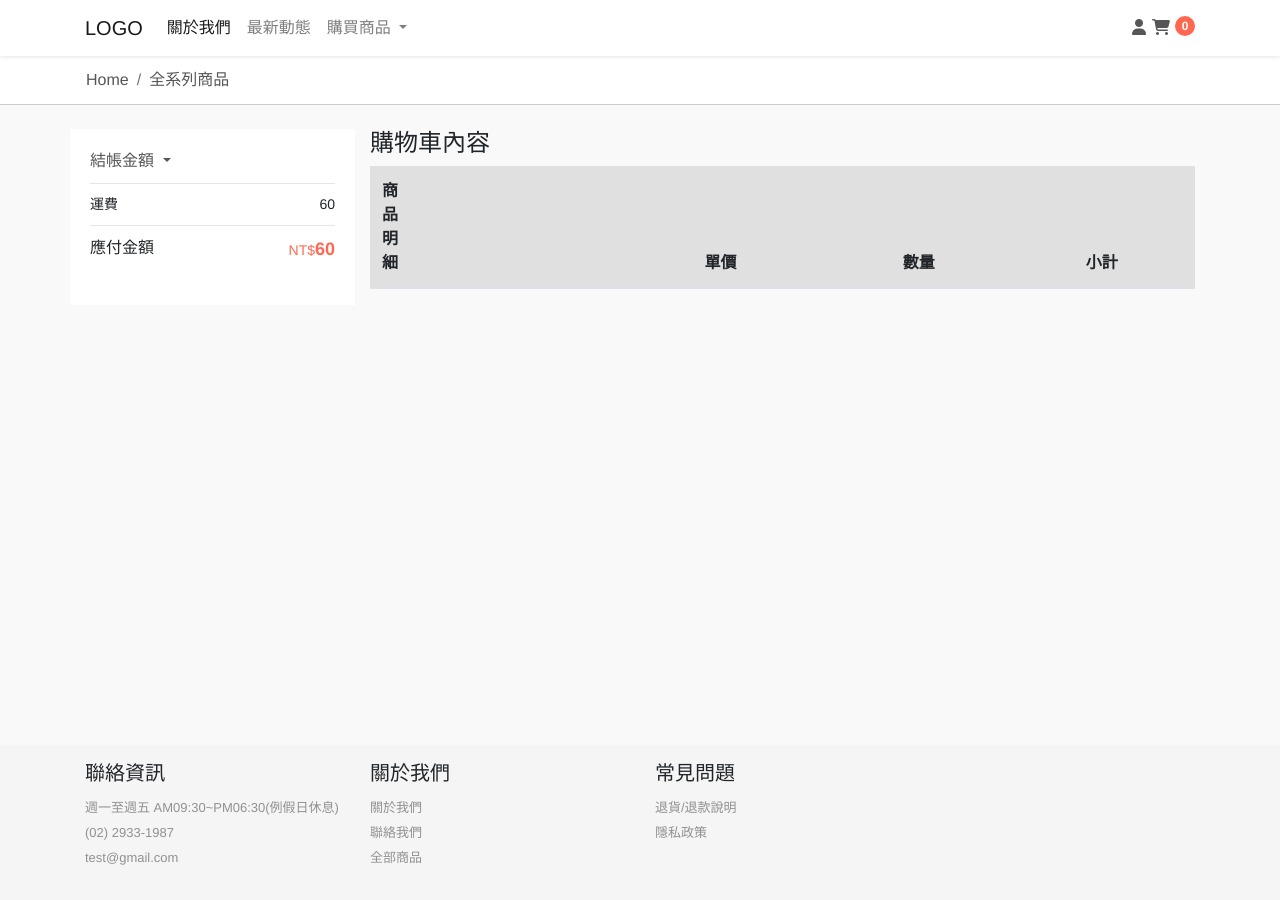
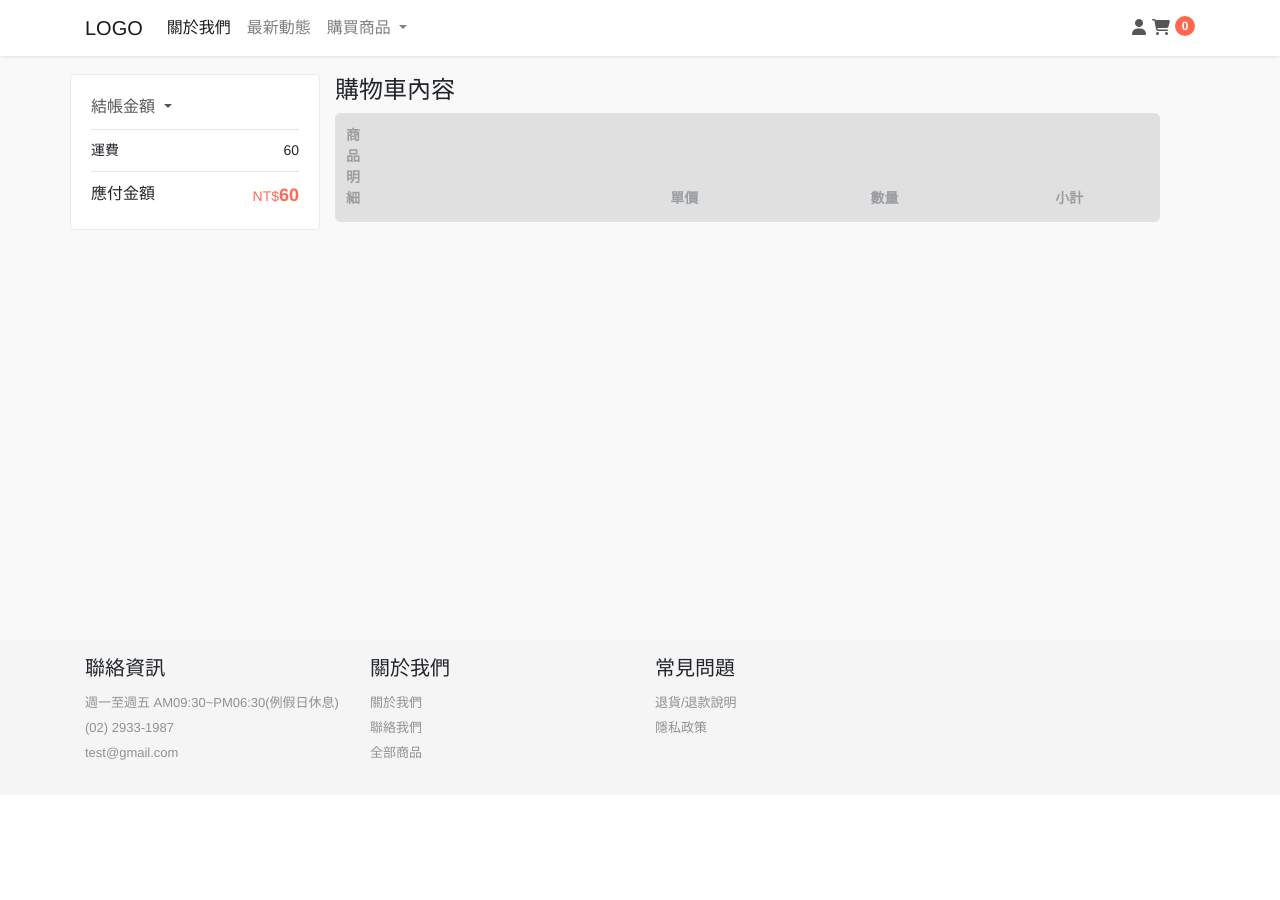
Before and after one commit to chunlingliao/vue-shopping-cart, a Vue app: page /cartPage in a window 1280 px wide. After the commit the page ends 800 px from the top, so only its background shows below. Built offline with nearby package versions, Linux system fonts and the light colour scheme.

Commit message:
樣式調整

```diff
--- a/public/css/style.css
+++ b/public/css/style.css
@@ -74,6 +74,10 @@ p {
 .bg-light {
     background-color: #fff !important;
     box-shadow: 0px 0px 5px rgba(0, 0, 0, .15);
+    position: fixed;
+    top: 0;
+    z-index: 3;
+    width: 100%;
 }
 
 .cart-count {
@@ -95,6 +99,7 @@ p {
     width: 100px !important;
     padding: 0 !important;
 }
+
 .buy-list a {
     padding: 5px 10px;
     border-bottom: 1px solid #e5e5e5;
@@ -103,10 +108,13 @@ p {
 .buy-list a:last-child {
     border-bottom: unset;
 }
-.dropdown-item.active, .dropdown-item:active {
+
+.dropdown-item.active,
+.dropdown-item:active {
     background-color: unset;
     color: unset;
 }
+
 /* 登入頁 */
 .usericon {
     margin-right: 6px;
@@ -161,6 +169,7 @@ p {
 .breadcrumb-wrap {
     background-color: #fff !important;
     border-bottom: 1px solid #cdcdcd;
+    margin-top: 58px;
 }
 
 .breadcrumb {
@@ -229,6 +238,11 @@ p {
 .cart-detail-list {
     background: #fff;
     padding: 20px;
+    border: 1px solid #eaeaea;
+    border-radius: 4px;
+    width: 250px;
+    position: fixed;
+    top: 74px;
 }
 
 .product-title {
@@ -303,13 +317,37 @@ hr {
     font-size: 16px;
     color: #737373;
 }
+
+.fa-trash-alt {
+    color: #8c8c8c;
+}
+
+.co-border {
+    border: 1px solid #e2e2e2;
+    border-radius: 5px;
+    border-collapse: separate;
+    border-spacing: 0;
+    overflow: hidden;
+}
+
+.co-border th {
+    font-size: 14px;
+    color: #9a9ea2;
+    padding: 10px;
+}
+
+.main-content {
+    margin-left: 250px;
+    margin-top: 52px;
+}
+
 /* 電腦版時 隱藏手機版的商品明細 */
 
-.buy-list-mb{
+.product-contect-mb {
     display: none;
 }
 
-@media (max-width:576px) {
+@media (max-width:768px) {
     .loginform {
         background: #ffffff;
     }
@@ -325,24 +363,64 @@ hr {
     .min-height {
         min-height: unset;
     }
+
     .buy-list-mb li {
         padding: 10px 0;
     }
-    .buy-list-mb{
+
+    .buy-list-mb {
+        background: #ffffff;
+    }
+
+    .product-contect-mb {
         display: block;
         background: #ffffff;
-        padding:15px;
+        padding: 15px;
+        margin: 0 -15px;
     }
-    .buy-count{
-        width:150px;
+
+    .buy-count {
+        width: 150px;
     }
-    .line-item-content {
-        margin-right: 26px;
-    }
-    .table{
+
+    .table {
         display: none;
     }
-    .image-and-content{
-        display: flex;
+
+    .line-item {
+        position: relative;
+        padding-top: 15px;
+        padding-bottom: 15px;
+        border-bottom: 1px solid #e4e4e4;
+    }
+
+    .delete-button {
+        position: absolute;
+        right: 0;
+    }
+
+    .line-item-content {
+        margin-right: 15px;
+    }
+
+    .total-price {
+        align-self: flex-end;
+        font-size: 18px;
+        font-weight: 500;
+        flex: 1;
+        text-align: right;
+        height: 35px;
+        line-height: 35px;
+    }
+
+    .cart-detail-list {
+        position: unset;
+        top: unset;
+        width: 100%;
+        margin-top: 14px;
+    }
+
+    .main-content {
+        margin-left: unset;
     }
 }
--- a/src/components/header.vue
+++ b/src/components/header.vue
@@ -2,14 +2,16 @@
   <nav class="navbar navbar-expand-lg navbar-light bg-light">
     <div class="container">
       <div class="mobile-nav">
-        <button class="navbar-toggler float-left" type="button" data-toggle="collapse"
+        <button class="navbar-toggler float-left mr-2" type="button" data-toggle="collapse"
           data-target="#navbarSupportedContent" aria-controls="navbarSupportedContent" aria-expanded="false"
           aria-label="Toggle navigation">
           <span class="navbar-toggler-icon"></span>
         </button>
-        <div class="nav-logo float-left ml-3 ml-md-0"><a class="navbar-brand" href="#">LOGO</a></div>
+        <router-link :to="{ path:'../index' }">
+          <div class="nav-logo float-left ml-3 ml-md-0"><a class="navbar-brand" href="#">LOGO</a></div>
+        </router-link>
       </div>
-      <div class="collapse navbar-collapse order-2 order-md-1" id="navbarSupportedContent">
+      <div class="collapse navbar-collapse order-2 order-lg-1" id="navbarSupportedContent">
         <ul class="navbar-nav">
           <li class="nav-item active">
             <a class="nav-link" href="#">關於我們 <span class="sr-only">(current)</span></a>
@@ -17,7 +19,7 @@
           <li class="nav-item">
             <a class="nav-link" href="#">最新動態</a>
           </li>
-          <li class="nav-item dropdown d-none d-md-block">
+          <li class="nav-item dropdown d-none d-lg-block">
             <a class="nav-link dropdown-toggle" href="#" id="navbarDropdown" role="button" data-toggle="dropdown"
               aria-haspopup="true" aria-expanded="false">
               購買商品
@@ -29,7 +31,7 @@
             </div>
           </li>
           <!-- 手機版"購買商品" -->
-          <li class="nav-item d-block d-md-none">
+          <li class="nav-item d-block d-lg-none">
             <a href="#buy" data-toggle="collapse" aria-expanded="false"
               class="dropdown-toggle nav-link">購買商品</a>
             <ul class="collapse list-unstyled category-dropdown buy-list-mb" id="buy">
@@ -40,7 +42,7 @@
           </li>
         </ul>
       </div>
-      <div class="d-inline-flex order-1 order-md-2">
+      <div class="d-inline-flex order-1 order-lg-2">
         <div class="dropdown">
           <a href="#" id="user-dropdown" role="button" data-toggle="dropdown" aria-haspopup="true"
             aria-expanded="false">
--- a/src/views/cartPage.vue
+++ b/src/views/cartPage.vue
@@ -1,17 +1,10 @@
 <template>
   <div>
     <headerTop />
-  <!-- 麵包屑 -->
-  <nav class="breadcrumb-wrap" aria-label="breadcrumb">
-    <ol class="breadcrumb container">
-        <li class="breadcrumb-item"><router-link :to="{ path:'../index'}">Home</router-link></li>
-        <li class="breadcrumb-item"><a href="#"><router-link :to="{ path:'../index'}">全系列商品</router-link></a></li>
-    </ol>
-  </nav>
     <div class="cart-page">
       <div class="container">
         <div class="row">
-        <div class="col-md-3 cart-detail-list mt-4">
+          <div class="col-lg-3 cart-detail-list order-1">
             <div>
               <a href="#homeSubmenu" data-toggle="collapse" aria-expanded="false" class="dropdown-toggle">
                 結帳金額
@@ -33,14 +26,15 @@
 
             <div>
               <div class="float-left">應付金額</div>
-            <div class="text-right major-color"><span class="nt">NT$</span><span class="price">{{ totalAmount }}</span></div>
+              <div class="text-right major-color"><span class="nt">NT$</span><span
+                  class="price">{{ totalAmount }}</span></div>
             </div>
 
           </div>
 
-        <div class="col-md-9">
+          <div class="col-lg-9 main-content order-0">
             <h4 class="mt-4">購物車內容</h4>
-          <table class="table">
+            <table class="table co-border">
               <thead class="product-title">
                 <tr>
                   <th>商品明細</th>
@@ -59,22 +53,22 @@
                       <img :src="`${item.img}`" alt="" class="product-img">
                     </div>
                   </td>
-              <td class="text-center align-middle"><div class="d-flex align-items-center">{{ item.itemName }}</div></td>
+                  <td class="text-center align-middle">
+                    <div class="d-flex align-items-center">{{ item.itemName }}</div>
+                  </td>
                   <td class="text-center align-middle">{{ item.price }}</td>
                   <td class="text-center align-middle">
                     <div class="input-group">
                       <div class="input-group-prepend">
-                    <button style="min-width: 2.5rem"
-                      class="btn btn-decrement btn-outline-secondary"
-                      type="button" @click="handleSub(index)"><strong>-</strong>
+                        <button style="min-width: 2.5rem" class="btn btn-decrement btn-outline-secondary" type="button"
+                          @click="handleSub(index)"><strong>-</strong>
                         </button>
                       </div>
-                  <input type="text" inputmode="decimal" style="text-align: center"
-                      class="form-control" v-model="item.count">
+                      <input type="text" inputmode="decimal" style="text-align: center" class="form-control"
+                        v-model="item.count">
                       <div class="input-group-append">
-                    <button style="min-width: 2.5rem"
-                      class="btn btn-increment btn-outline-secondary"
-                      type="button" @click="handlePlus(index)"><strong>+</strong>
+                        <button style="min-width: 2.5rem" class="btn btn-increment btn-outline-secondary" type="button"
+                          @click="handlePlus(index)"><strong>+</strong>
                         </button>
                       </div>
                     </div>
@@ -86,40 +80,39 @@
             </table>
 
             <!-- 手機版 -->
-        <div class="buy-list-mb">
+            <div class="product-contect-mb">
               <div>商品明細</div>
-          <div class="normal-line-items col-xs-12" v-for="(item, index) in itemList" :key="item.id">
-            <div class="line-item">
-              <div class="image-and-content float-left">
-                <div class="float-left">
+              <div class="normal-line-items col-xs-12">
+                <div class="line-item" v-for="(item, index) in itemList" :key="item.id">
+                  <div class="image-and-content d-flex">
+                    <div class="mr-2 mb-3">
                       <img :src="`${item.img}`" alt="" class="product-img">
                     </div>
-                <div class="line-item-content float-left">
+                    <div class="line-item-content">
                       <div class="title">
                         {{ item.itemName }}
                       </div>
-                  <span data-money-format="true">{{ item.price }}</span>
+                      <span data-money-format="true">NT.{{ item.price }}</span>
                     </div>
-                <div class="delete-button float-right" @click="handledelete(index)"><i class="fas fa-trash-alt"></i></div>
+                    <div class="delete-button" @click="handledelete(index)"><i class="fas fa-trash-alt"></i>
                     </div>
-              <div>
-                <div class="input-group float-left buy-count">
+                  </div>
+                  <div class="d-flex">
+                    <div class="input-group buy-count">
                       <div class="input-group-prepend">
-                    <button style="min-width: 2.5rem"
-                      class="btn btn-decrement btn-outline-secondary"
-                      type="button" @click="handleSub(index)"><strong>-</strong>
+                        <button style="min-width: 2.5rem" class="btn btn-decrement btn-outline-secondary" type="button"
+                          @click="handleSub(index)"><strong>-</strong>
                         </button>
                       </div>
-                  <input type="text" inputmode="decimal" style="text-align: center"
-                      class="form-control" v-model="item.count">
+                      <input type="text" inputmode="decimal" style="text-align: center" class="form-control"
+                        v-model="item.count">
                       <div class="input-group-append">
-                    <button style="min-width: 2.5rem"
-                      class="btn btn-increment btn-outline-secondary"
-                      type="button" @click="handlePlus(index)"><strong>+</strong>
+                        <button style="min-width: 2.5rem" class="btn btn-increment btn-outline-secondary" type="button"
+                          @click="handlePlus(index)"><strong>+</strong>
                         </button>
                       </div>
                     </div>
-                <div class="float-right">NT.{{ item.price * item.count }}</div>
+                    <div class="total-price major-color">NT.{{ item.price * item.count }}</div>
                   </div>
                 </div>
               </div>
@@ -136,7 +129,9 @@
 <script>
   import headerTop from '../components/header'
   import footerTop from '../components/footer'
-import { mapGetters } from 'vuex'
+  import {
+    mapGetters
+  } from 'vuex'
 
   export default {
     components: {
@@ -145,16 +140,16 @@ export default {
     },
     data() {
       return {
-      itemList:[],
-      listTotalAmount:'0', // 商品小計
+        itemList: [],
+        listTotalAmount: '0', // 商品小計
         shipping: 60, // 運費
-      totalAmount:'0' // 應付金額
+        totalAmount: '0' // 應付金額
       }
     },
     watch: {
       //監聽值
-    getShoppingCartListState (val) {
-      console.log('watch',val)
+      getShoppingCartListState(val) {
+        console.log('watch', val)
         this.itemList = val
         this.totalprice()
       }
@@ -167,28 +162,28 @@ export default {
     methods: {
       // 初始
       // 點擊＋加
-		handlePlus (index) {
+      handlePlus(index) {
         console.log(this.itemList[index].count)
         this.itemList[index].count++;
         this.totalprice()
       },
       // 點擊-減 不少於0
-		handleSub (index) {
-			if(this.itemList[index].count >1) {
+      handleSub(index) {
+        if (this.itemList[index].count > 1) {
           this.itemList[index].count--;
           this.totalprice()
         }
       },
       // 刪除
       handledelete(index) {
-      this.itemList.splice(index,1)
+        this.itemList.splice(index, 1)
       },
       // 商品小計 加總金額
       totalprice() {
         let total = 0 // 先宣告等於0
         let cartTotal = 0
         for (let i in this.itemList) {
-          console.log(i, this.itemList[i].price,this.itemList[i].count)
+          console.log(i, this.itemList[i].price, this.itemList[i].count)
           total += this.itemList[i].price * this.itemList[i].count
           cartTotal += parseInt(this.itemList[i].count)
         }
@@ -196,39 +191,39 @@ export default {
         this.listTotalAmount = total
         this.totalAmount = total + this.shipping // 應付金額 = 商品小計 ＋ 運費
         this.cartCount = cartTotal // 購物車商品數量
-        console.log('≈≈≈',this.cartCount)
+        console.log('≈≈≈', this.cartCount)
       }
     },
     //BEGIN--生命週期
-  beforeCreate: function() {
+    beforeCreate: function () {
       //實體初始化
     },
-  created: function() {
+    created: function () {
       //實體建立完成。資料 $data 已可取得，但 $el 屬性還未被建立。
-    this.src = this.$options.__file ;
+      this.src = this.$options.__file;
       console.log('~~~~~~~', this.getShoppingCartListState)
       // 用store的資料
       this.itemList = this.getShoppingCartListState
     },
-  beforeMount: function() {
+    beforeMount: function () {
       //執行元素掛載之前。
     },
-  mounted: function() {
+    mounted: function () {
       //元素已掛載， $el 被建立。
       // console.log(window.customElements)
       // console.log('>>>', this.getShoppingCartListState)
       this.totalprice()
     },
-  beforeUpdate: function() {
+    beforeUpdate: function () {
       //當資料變化時被呼叫，還不會描繪 View。
     },
-  updated: function() {
+    updated: function () {
       //當資料變化時被呼叫，還不會描繪 View。
     },
-  beforeDestroy: function() {
+    beforeDestroy: function () {
       //實體還可使用。
     },
-  destroyed: function() {
+    destroyed: function () {
       //實體銷毀。
     }
     //END--生命週期
```
Lines whose indentation alone changed are shown as unchanged.
